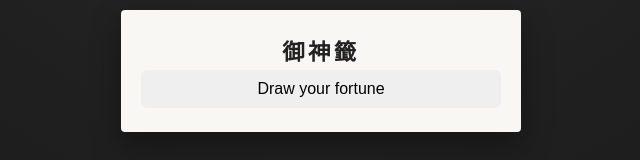
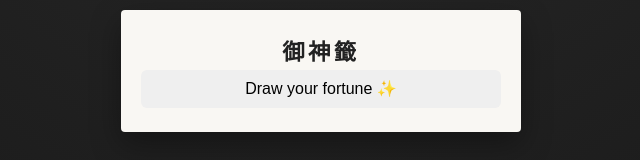
Before and after one commit to Melo9002/blue-omikuji, a React (Vite) app: page / in a window 1280 px wide. Shown: the part 345-505 px from the top of the page, without its empty margins (319-959 px from the left). Built offline with nearby package versions, Linux system fonts and the light colour scheme.

Commit message:
Visible micro change, just to see if actions is working.

```diff
--- a/src/App.tsx
+++ b/src/App.tsx
@@ -49,7 +49,7 @@ function App() {
 
         {/* Idle state */}
         {state === "idle" && (
-          <button onClick={startDraw}>Draw your fortune</button>
+          <button onClick={startDraw}>Draw your fortune ✨</button>
         )}
 
         {/* Drawing / anticipation */}
```
